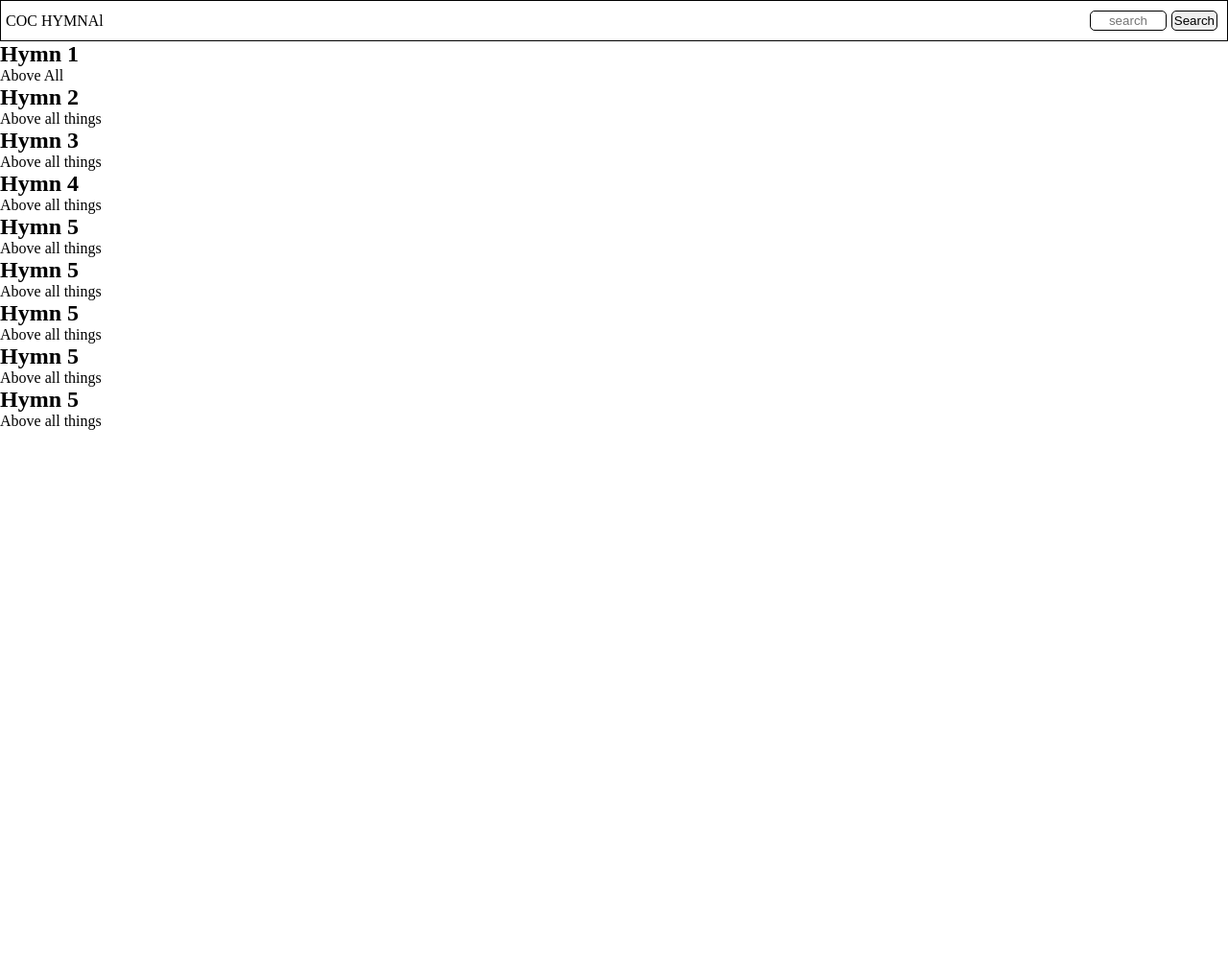
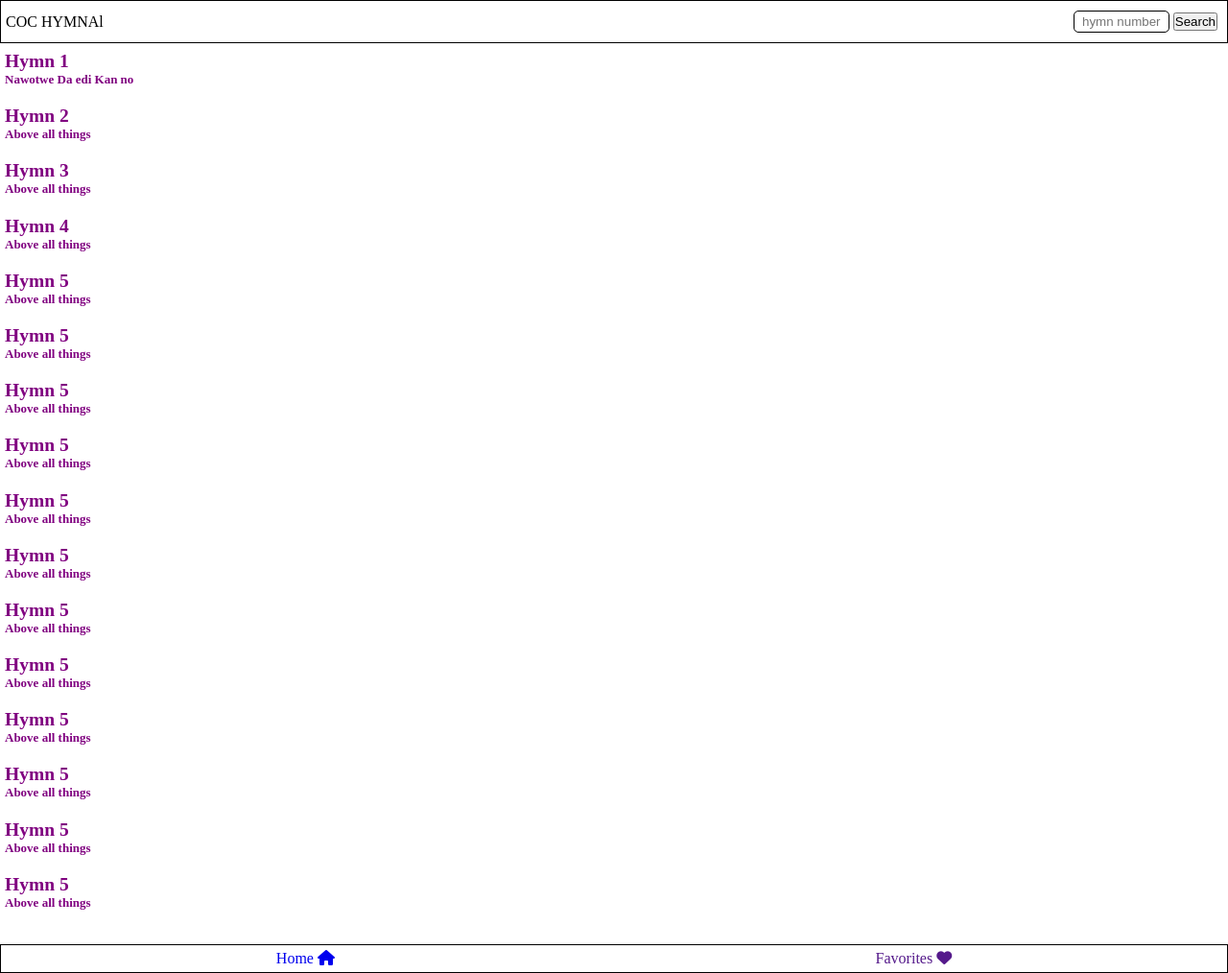
Before and after one commit to Macarthur-yaw/Coc-hymnal, a PHP site: page /index.html in a window 1280 px wide. Shown: the whole page at 96% size. Run offline with PHP 8.4, Linux system fonts and the light colour scheme; some libraries are stand-ins or nearby versions.

Commit message:
newly added

```diff
--- a/connection.php
+++ b/connection.php
@@ -16,6 +16,7 @@ if (!$conn) {
 $hymnId = $_GET['id'];
 $sql = "SELECT * FROM hymns WHERE id =$hymnId";
 $result = mysqli_query($conn, $sql);
+
 
 
 if (!$result) {
--- a/index.css
+++ b/index.css
@@ -16,18 +16,49 @@ nav{
     gap: 0.3rem;
 }
 #subnav input[type="text"]{
-    width: 80px;
-    padding: 2px;
+    width: 100px;
+    padding: 3px;
     text-align: center;
     border: 1px solid;
     border-radius: 5px;
     transition: width 0.1s;
 }
 #subnav input[type="text"]:focus{
-    width: 100px;
+    width: 120px;
 }
 #subnav button{
     padding: 2px;
     border-radius: 5px;
     border: 1px solid;
+
 }
+#hymns {
+    display: flex;
+    gap: 1.2rem;
+    flex-direction: column;
+    font-size: small;
+    padding: 5px;
+    padding-top: 8px;
+font-weight: bold;
+min-height: calc(100% -100px);
+color: purple;
+}
+#footer{
+
+    bottom: 5px;
+    /* height: 10px; */
+    width: 100%;
+position: fixed;
+border: 1px solid;
+padding: 5px;
+}
+#footer div {
+    display: flex;
+    flex-direction: row;
+    justify-content: space-around;
+ z-index: 1;
+ background-color: white;
+}
+#footer div a{
+    text-decoration: none;
+}
--- a/index.html
+++ b/index.html
@@ -6,13 +6,17 @@
     <meta name="viewport" content="width=device-width, initial-scale=1.0" />
     <title>Coc</title>
     <link rel="stylesheet" href="index.css" />
+    <script src="https://kit.fontawesome.com/4e38c87c6a.js" crossorigin="anonymous"></script>
+
   </head>
   <body>
     <header>
       <nav>COC HYMNAl
         <nav id="subnav">
-          <input type="text" name="search" placeholder="search" />
-          <button>Search</button>
+
+          <form action="index.php" method="get">
+          <input type="text" name="search" placeholder="hymn number"  />
+          <input type="submit" value="Search" name="search">
         </nav>
       </nav>
     </header>
@@ -21,7 +25,7 @@
       <div data-id="1" class="hymnbody">
         <h2>Hymn 1</h2>
         <p>
-          Above All
+         Nawotwe Da edi Kan no
         </p>
       </div>
 
@@ -85,9 +89,87 @@
           Above all things
         </p>
       </div>
+
+
+      <div data-id="5" class="hymnbody">
+        <h2>Hymn 5</h2>
+        <p>
+          Above all things
+        </p>
+      </div>
+
+
+
+
+      <div data-id="5" class="hymnbody">
+        <h2>Hymn 5</h2>
+        <p>
+          Above all things
+        </p>
+      </div>
+
+
+      <div data-id="5" class="hymnbody">
+        <h2>Hymn 5</h2>
+        <p>
+          Above all things
+        </p>
+      </div>
+
+
+
+
+      <div data-id="5" class="hymnbody">
+        <h2>Hymn 5</h2>
+        <p>
+          Above all things
+        </p>
+      </div>
+
+
+      <div data-id="5" class="hymnbody">
+        <h2>Hymn 5</h2>
+        <p>
+          Above all things
+        </p>
+      </div>
+
+
+
+
+
+
+
+      <div data-id="5" class="hymnbody">
+        <h2>Hymn 5</h2>
+        <p>
+          Above all things
+        </p>
+      </div>
+
+
+
+
+
+      <div data-id="5" class="hymnbody">
+        <h2>Hymn 5</h2>
+        <p>
+          Above all things
+        </p>
+      </div>
       <!-- <div id="hymnData"></div> -->
     </main>
+<footer id="footer">
+  <div>
+    <div>
+    <a href="index.html"> Home <i class="fa-solid fa-house"></i></a>
 
+  </div>
+  <div>
+    <a href="">Favorites  <i class="fa-solid fa-heart"></i></a>
+  </div>
+</div>
+</footer>
     <script src="index.js"></script>
   </body>
 </html>
--- a/index.js
+++ b/index.js
@@ -23,3 +23,14 @@ hymnBodies.forEach((hymnBody) => {
       .catch((error) => console.log(error));
   });
 });
+
+const footer=document.getElementById("footer");
+window.onscroll = function() {
+  if(window.scrollY>100){
+    footer.style.top="0px";
+  }
+  else  {
+    // window.scrollTo(0, 0);
+    footer.style.bottom="0px";
+  }
+}
```
Also changed, not shown: index.php (+25 -0 lines).
